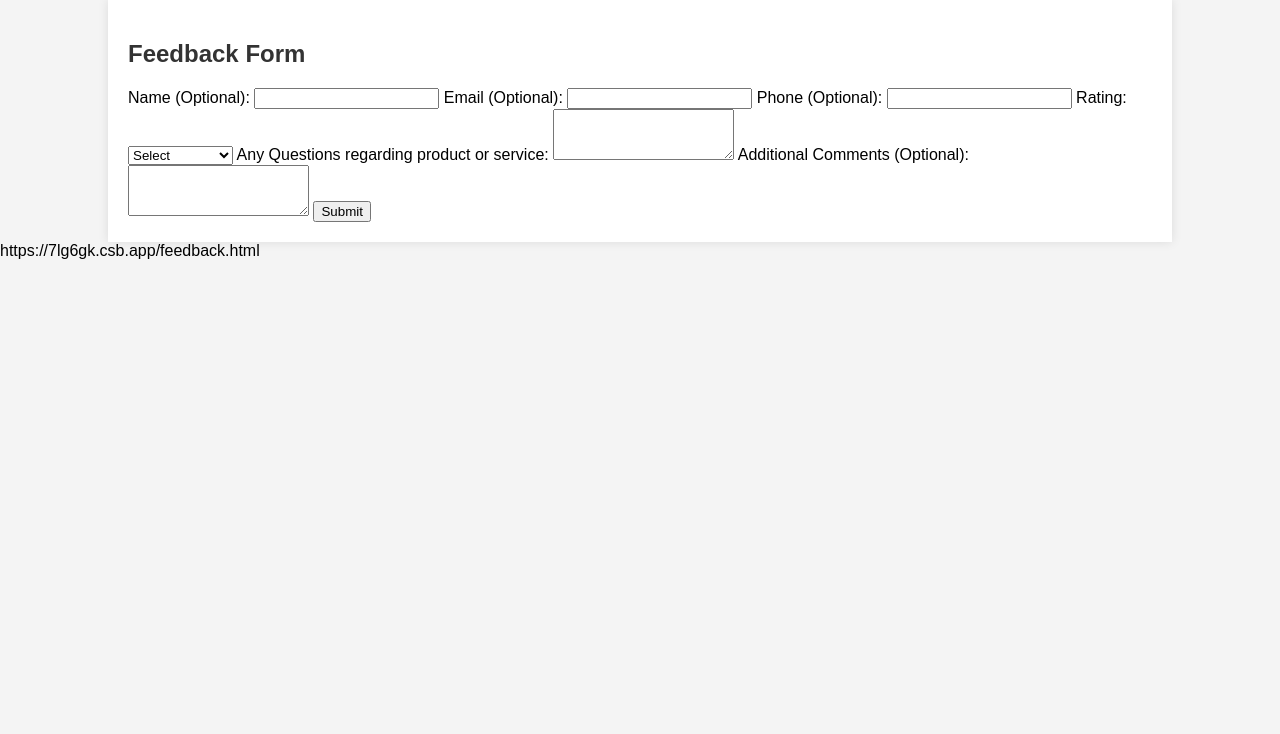
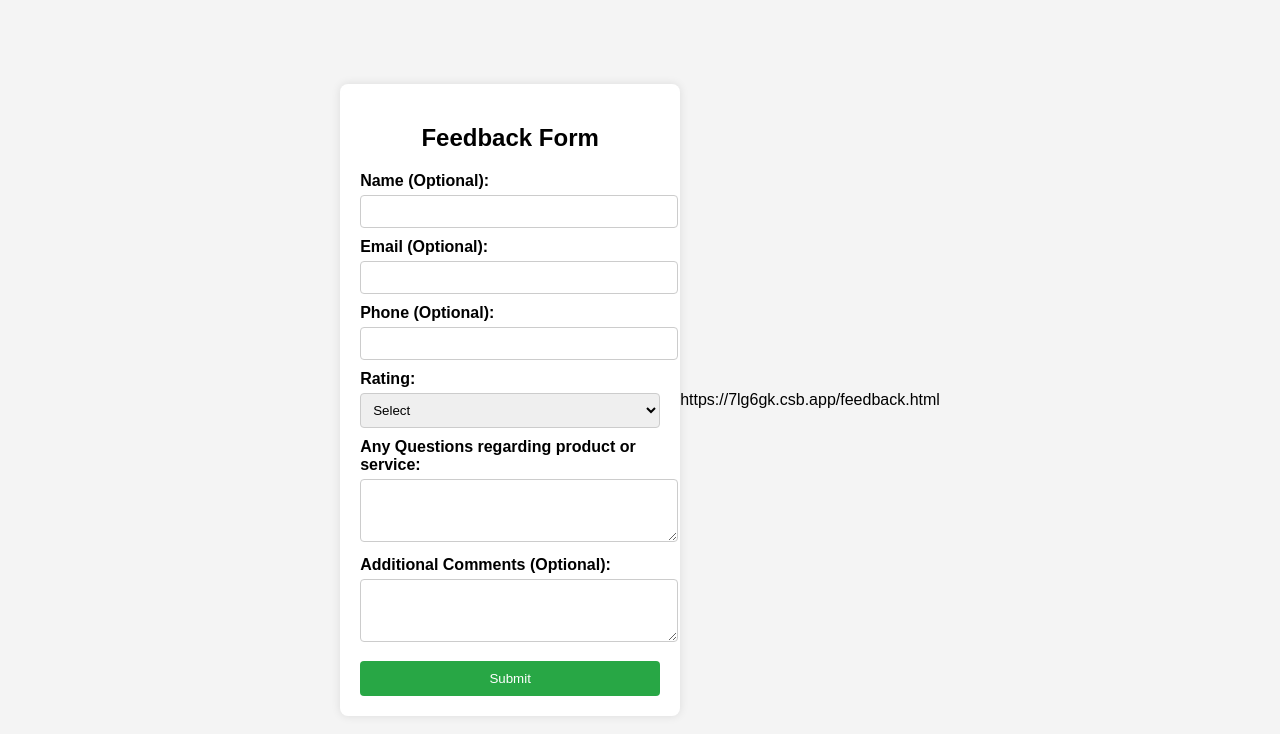
Before and after one commit to madhumathi789/fewd_lab, a plain HTML site: page feedback.html in a window 1280 px wide. Drawn offline with Linux system fonts and the light colour scheme.

Commit message:
adding 2 style sheets

```diff
--- a/feedback.html
+++ b/feedback.html
@@ -4,7 +4,8 @@
     <meta charset="UTF-8">
     <meta name="viewport" content="width=device-width, initial-scale=1.0">
     <title>Feedback Form</title>
-    <link rel="stylesheet" href="style.css">
+    <link rel="stylesheet" href="style1.css">
+
 </head>
 <body>
     <div class="container">
--- a/style.css
+++ b/style.css
@@ -28,3 +28,6 @@ ul li {
     text-decoration: none;
     color: #007BFF;
 }
+https://7lg6gk.csb.app/style.css
+https://7lg6gk.csb.app/feedback.html
+https://7lg6gk.csb.app/portfolio.html
--- /dev/null
+++ b/style1.css
@@ -0,0 +1,46 @@
+
+        body {
+            font-family: Arial, sans-serif;
+            background-color: #f4f4f4;
+            margin: 0;
+            padding: 0;
+            display: flex;
+            justify-content: center;
+            align-items: center;
+            height: 100vh;
+        }
+        .container {
+            background: white;
+            padding: 20px;
+            border-radius: 8px;
+            box-shadow: 0px 0px 10px rgba(0, 0, 0, 0.1);
+            width: 300px;
+        }
+        h2 {
+            text-align: center;
+        }
+        label {
+            font-weight: bold;
+            display: block;
+            margin-top: 10px;
+        }
+        input, textarea, select {
+            width: 100%;
+            padding: 8px;
+            margin-top: 5px;
+            border: 1px solid #ccc;
+            border-radius: 4px;
+        }
+        button {
+            width: 100%;
+            padding: 10px;
+            background: #28a745;
+            color: white;
+            border: none;
+            border-radius: 4px;
+            margin-top: 15px;
+            cursor: pointer;
+        }
+        button:hover {
+            background: #218838;
+        }
```
